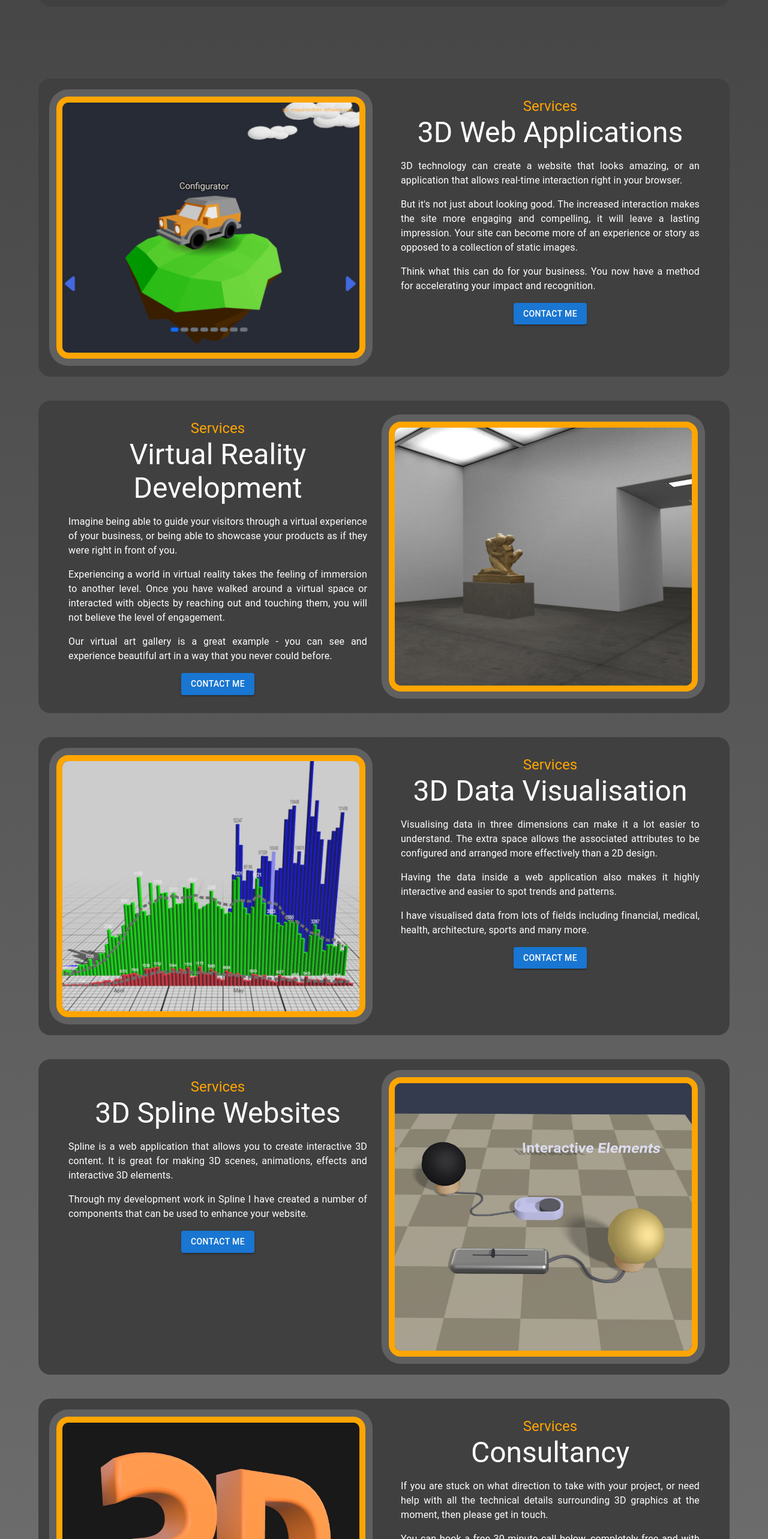
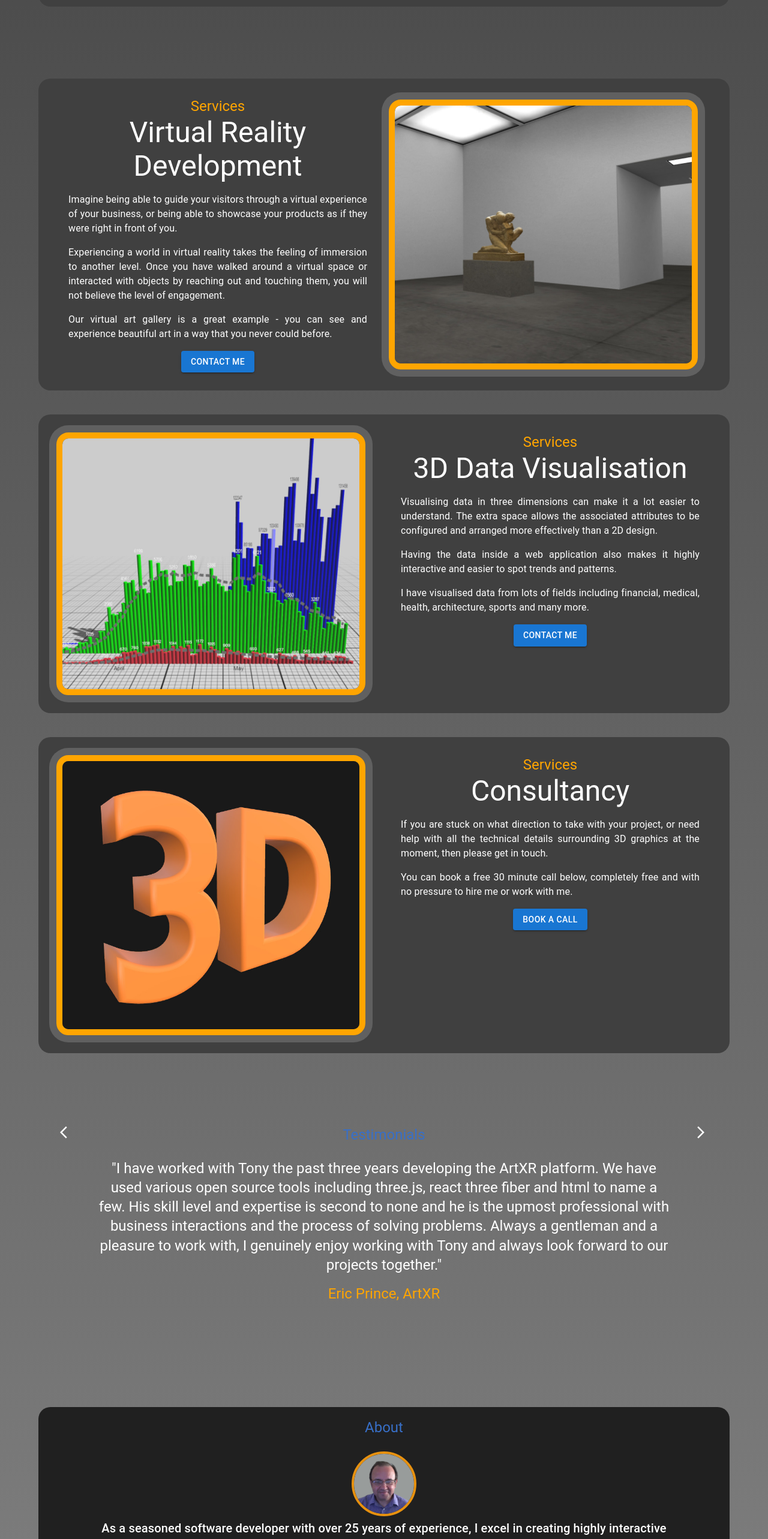
Before and after one commit to DoctorTone/drt_software_ltd, a React (Vite) app: page / in a window 1280 px wide. Shown: the part 1900-4466 px from the top of the page at 60% size. Built offline with nearby package versions, Linux system fonts and the light colour scheme.

Commit message:
Removed non dataviz services

```diff
--- a/src/components/Services.tsx
+++ b/src/components/Services.tsx
@@ -14,55 +14,6 @@ const Img = styled("img")({
 const Services = () => {
   return (
     <Container id="section2" sx={{ mt: 15 }}>
-      <Box sx={{ mt: 5, background: "#404040", borderRadius: "20px" }}>
-        <Grid container spacing={2} sx={{ mt: 3, padding: "30px" }}>
-          <Grid
-            size={{ xs: 12, md: 6 }}
-            sx={{ display: "flex", alignItems: "center" }}
-          >
-            <Img src="./images/portfolio2.jpg" alt="projects" />
-          </Grid>
-          <Grid
-            size={{ xs: 12, md: 6 }}
-            sx={{
-              textAlign: "center",
-            }}
-          >
-            <Typography variant="h5" color="orange">
-              Services
-            </Typography>
-            <Typography variant="h3" sx={{ mb: 2 }}>
-              3D Web Applications
-            </Typography>
-            <Typography
-              className="paddingProjects"
-              variant="body1"
-              sx={{ textAlign: "justify", mb: 2 }}
-            >
-              <p>
-                3D technology can create a website that looks amazing, or an
-                application that allows real-time interaction right in your
-                browser.
-              </p>{" "}
-              <p>
-                But it's not just about looking good. The increased interaction
-                makes the site more engaging and compelling, it will leave a
-                lasting impression. Your site can become more of an experience
-                or story as opposed to a collection of static images.
-              </p>{" "}
-              Think what this can do for your business. You now have a method
-              for accelerating your impact and recognition.
-            </Typography>
-            <Button
-              variant="contained"
-              color="primary"
-              href="mailto:enquiries@drt-software.com"
-            >
-              Contact me
-            </Button>
-          </Grid>
-        </Grid>
-      </Box>
       <Box sx={{ mt: 5, background: "#404040", borderRadius: "20px" }}>
         <Grid container spacing={2} sx={{ mt: 3, padding: "30px" }}>
           <Grid size={{ xs: 12, md: 6 }} sx={{ textAlign: "center" }}>
@@ -156,46 +107,6 @@ const Services = () => {
       </Box>
       <Box sx={{ mt: 5, background: "#404040", borderRadius: "20px" }}>
         <Grid container spacing={2} sx={{ mt: 3, padding: "30px" }}>
-          <Grid size={{ xs: 12, md: 6 }} sx={{ textAlign: "center" }}>
-            <Typography variant="h5" color="orange">
-              Services
-            </Typography>
-            <Typography variant="h3" sx={{ mb: 2 }}>
-              3D Spline Websites
-            </Typography>
-            <Typography
-              className="paddingProjects"
-              variant="body1"
-              sx={{ textAlign: "justify" }}
-            >
-              <p>
-                Spline is a web application that allows you to create
-                interactive 3D content. It is great for making 3D scenes,
-                animations, effects and interactive 3D elements.
-              </p>
-              <p>
-                Through my development work in Spline I have created a number of
-                components that can be used to enhance your website.
-              </p>
-            </Typography>
-            <Button
-              variant="contained"
-              color="primary"
-              href="mailto:enquiries@drt-software.com"
-            >
-              Contact me
-            </Button>
-          </Grid>
-          <Grid
-            size={{ xs: 12, md: 6 }}
-            sx={{ display: "flex", alignItems: "center" }}
-          >
-            <Img src="./images/spline2.jpg" alt="projects" />
-          </Grid>
-        </Grid>
-      </Box>
-      <Box sx={{ mt: 5, background: "#404040", borderRadius: "20px" }}>
-        <Grid container spacing={2} sx={{ mt: 3, padding: "30px" }}>
           <Grid
             size={{ xs: 12, md: 6 }}
             sx={{ display: "flex", alignItems: "center" }}
```
